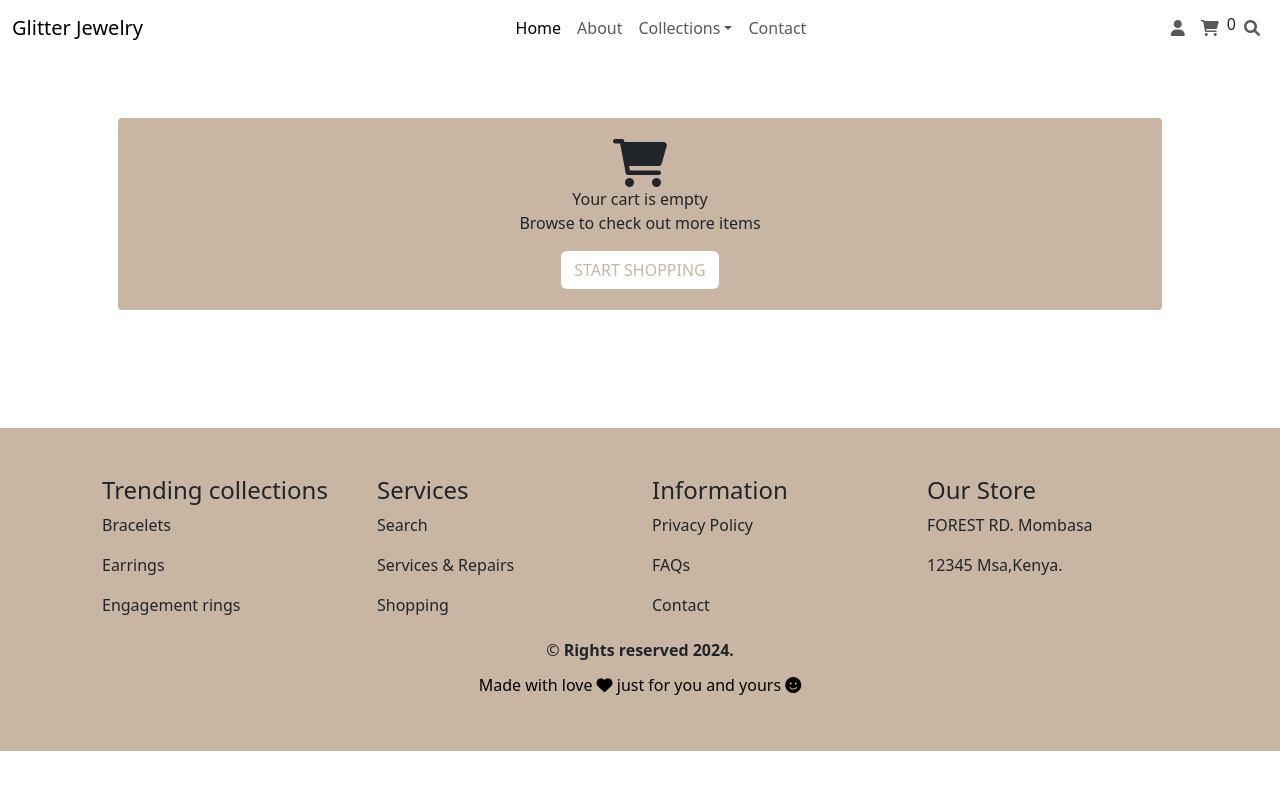
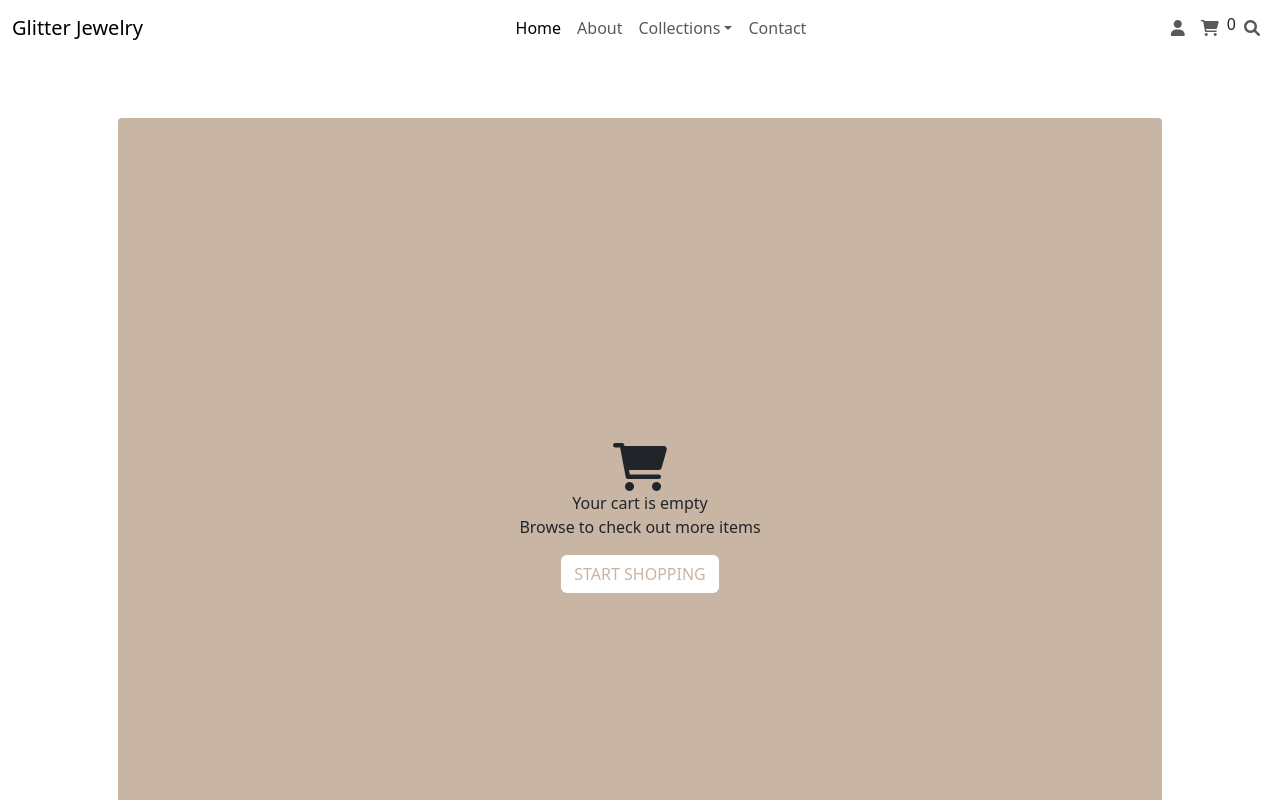
Before and after one commit to Carol254/glitter-e-shop, an Angular app: page /cart in a window 1280 px wide. Shown: the top 800 px of the page. Built offline with nearby package versions, Linux system fonts and the light colour scheme.

Commit message:
few chanes made

```diff
--- a/src/app/cart/cart.component.css
+++ b/src/app/cart/cart.component.css
@@ -9,3 +9,9 @@
     justify-content: center;
     align-items: center;
 }
+._noItems{
+    display: flex;
+    justify-content: center;
+    align-items: center;
+    height: 100vh;
+}
--- a/src/app/cart/cart.component.html
+++ b/src/app/cart/cart.component.html
@@ -1,6 +1,6 @@
 <div class="container p-5">
 
-    <div class="content" *ngIf="noItemsInCart()">
+    <div class="_noItems content" *ngIf="noItemsInCart()">
       <div class="container p-3">
         <div class="place-center"><i class="fa-solid fa-cart-shopping fa-3x"></i></div>
         <div class="text-center">Your cart is empty</div>
@@ -20,9 +20,11 @@
                 <div>
                   <img class="productImg my-2"[src]="'http://localhost/glitterinfo/uploads/' + product.image" alt="Product Image">
                 </div>
-                <div class="d-flex">
+                <div class="d-flex" >
                  <div><i class="fa-solid fa-trash"></i></div>
-                 <div class="mx-2">REMOVE</div>
+                 <button type="button" class="btn btn-extra" data-bs-toggle="modal" data-bs-target="#staticBackdrop">
+                    REMOVE
+                </button>
                 </div>
               </div>
               <div class="d-block">
@@ -59,3 +61,21 @@
       </div>
     </div>
 </div>
+    <!-- Modal -->
+  <div class="modal fade" id="staticBackdrop" data-bs-backdrop="static" data-bs-keyboard="false" tabindex="-1" aria-labelledby="staticBackdropLabel" aria-hidden="true">
+    <div class="modal-dialog">
+      <div class="modal-content">
+        <div class="modal-header">
+          <h1 class="modal-title fs-5" id="staticBackdropLabel">Modal title</h1>
+          <button type="button" class="btn-close" data-bs-dismiss="modal" aria-label="Close"></button>
+        </div>
+        <div class="modal-body">
+          ...
+        </div>
+        <div class="modal-footer">
+          <button type="button" class="btn btn-secondary" data-bs-dismiss="modal">Close</button>
+          <button type="button" class="btn btn-primary" >Understood</button>
+        </div>
+      </div>
+    </div>
+  </div>
--- a/src/app/cart/cart.component.ts
+++ b/src/app/cart/cart.component.ts
@@ -72,4 +72,13 @@ export class CartComponent implements OnInit{
 
       }
     }
+
+    removeFromCart(productId:any){
+      this.cartService.removeItem(productId);
+
+    }
+
+    removeProduct(productId:any){
+      this.cartService.removeItem(productId)
+    }
 }
```
